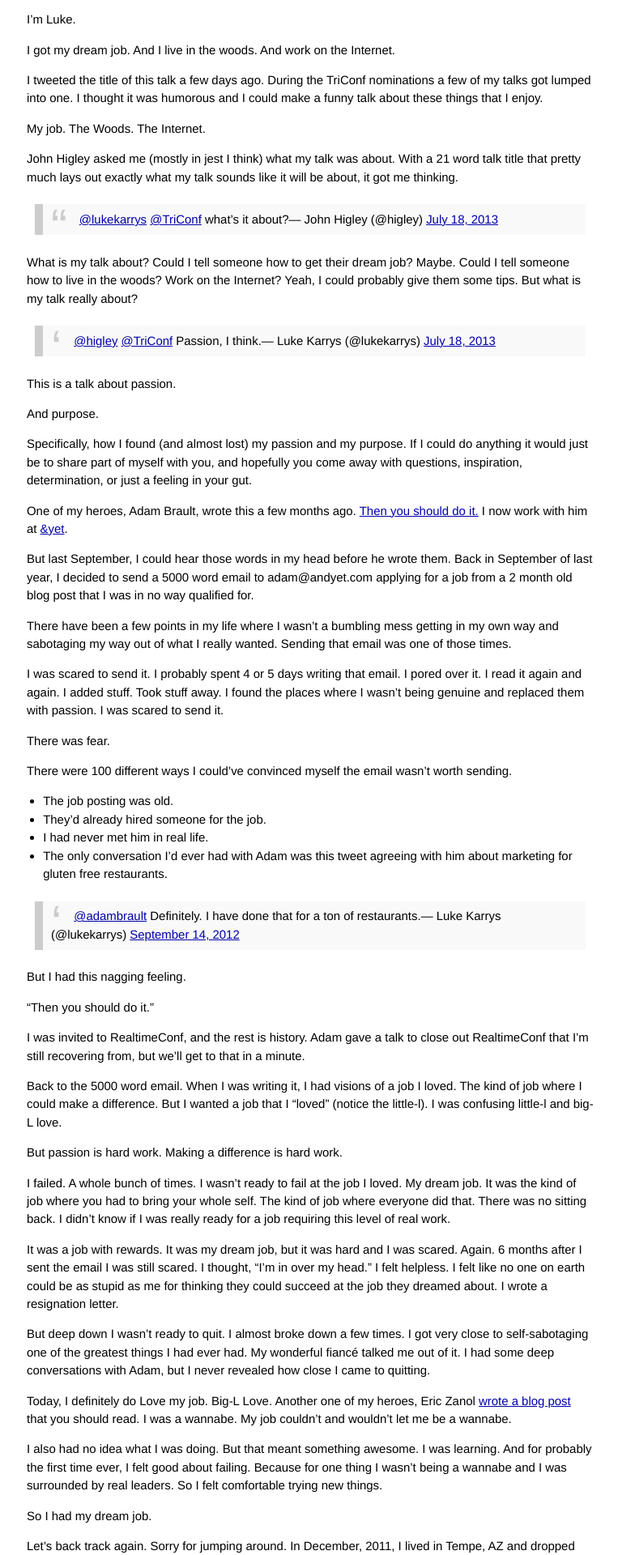
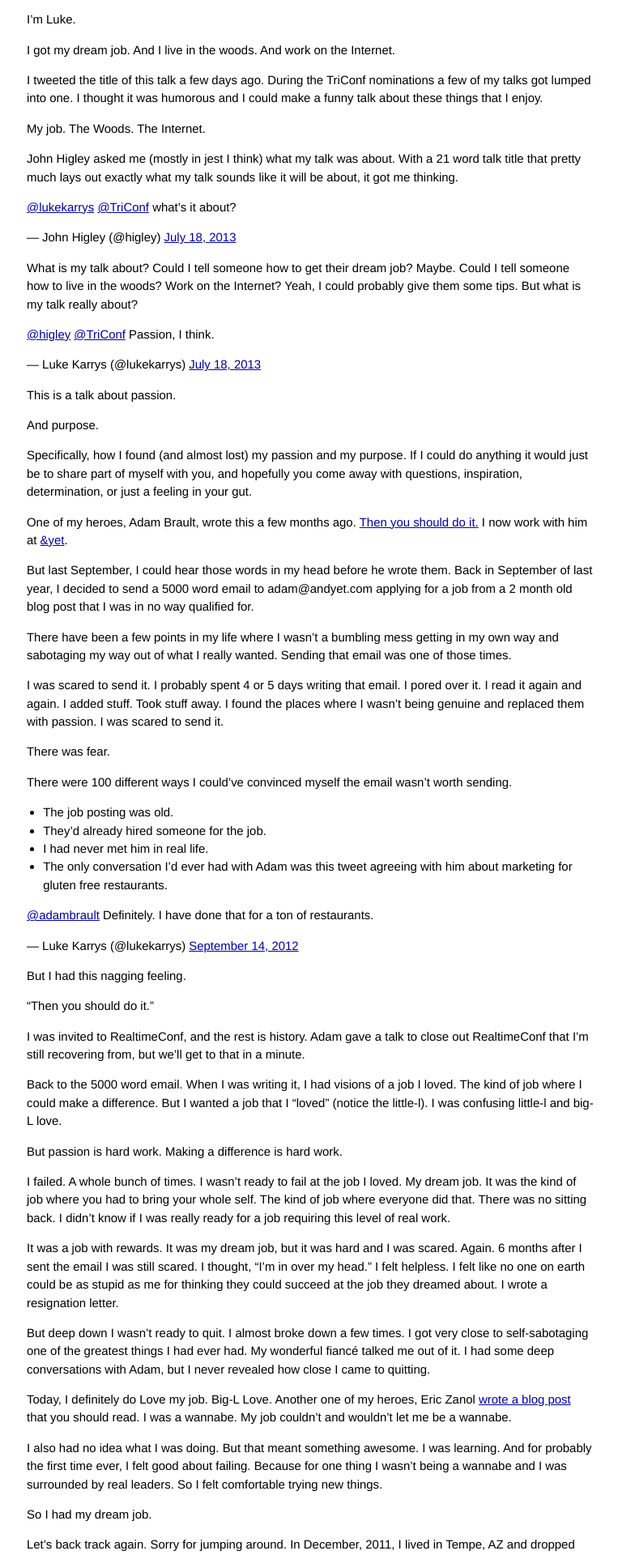
Before and after one commit to lukekarrys/lukelov.es, a Jekyll site: the page built from _posts/2013-07-21-passion-and-purpose.markdown, in a window 1280 px wide. Shown: the part 733-2653 px from the top of the page at 81% size, without its empty margins (257-1020 px from the left). Built offline with Jekyll 4.4.1, drawn with Linux system fonts in a browser that asks for light colours; comment, search, counter and statistics services are not loaded.

```diff
--- a/css/main.css
+++ b/css/main.css
@@ -166,22 +166,3 @@ ul.posts span {
 .post pre.terminal code {
   background-color: #333;
 }
-
-blockquote {
-  background: #f9f9f9;
-  border-left: 10px solid #ccc;
-  margin: 1.5em 10px;
-  padding: 0.5em 10px;
-  quotes: "\201C""\201D""\2018""\2019";
-}
-blockquote:before {
-  color: #ccc;
-  content: open-quote;
-  font-size: 4em;
-  line-height: 0.1em;
-  margin-right: 0.25em;
-  vertical-align: -0.4em;
-}
-blockquote p {
-  display: inline;
-}
```
Also changed, not shown: _posts/2015-10-20-things-happen.markdown (+5 -13 lines).
